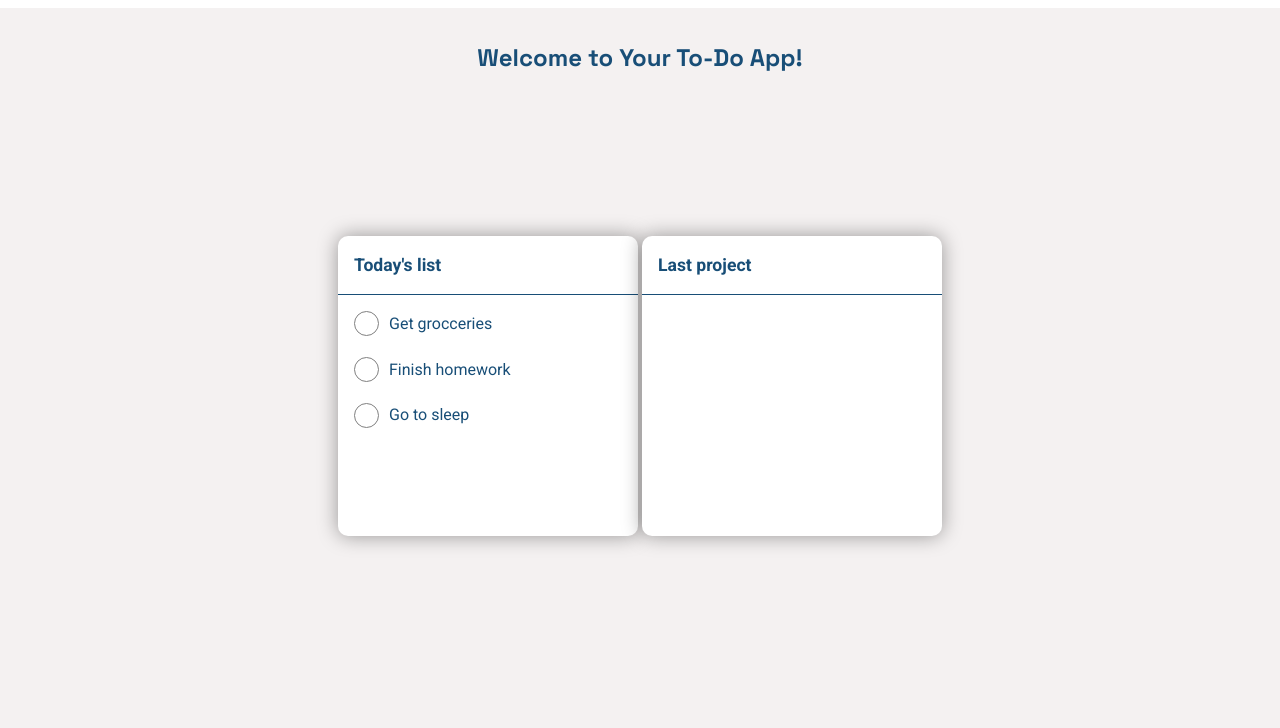
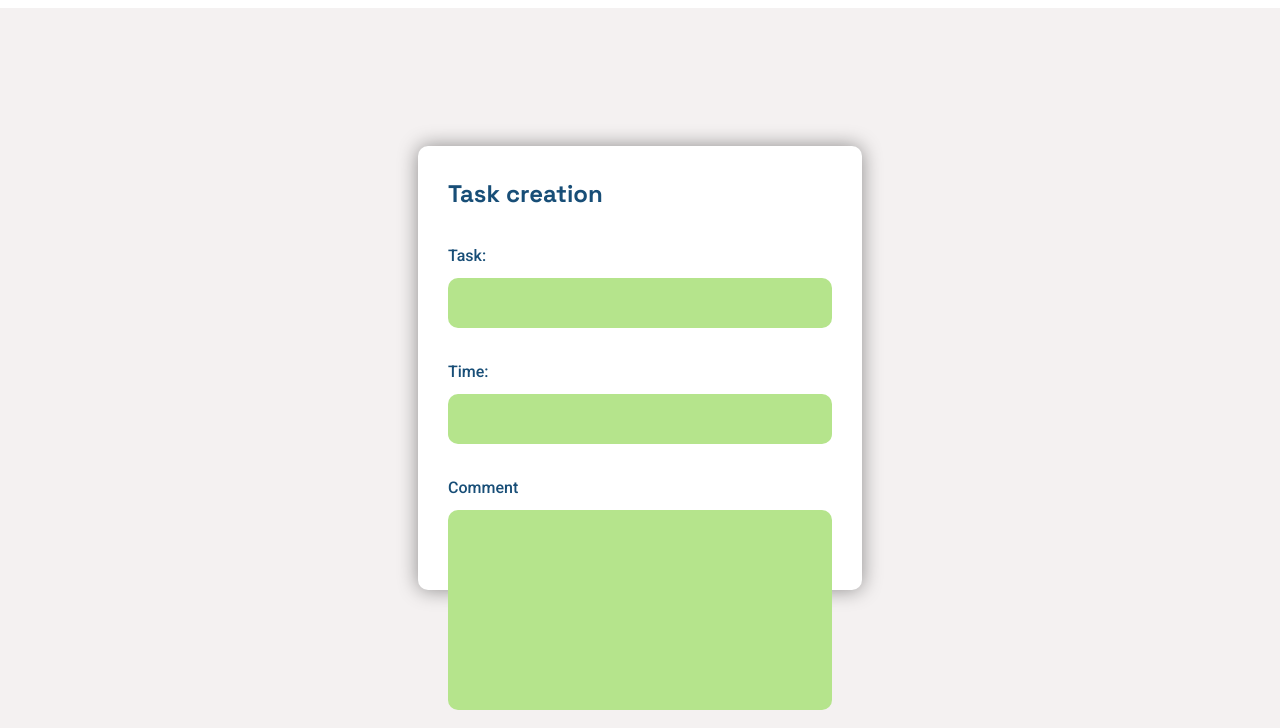
Before and after one commit to codingbyday3/to-do-app, a website built with webpack: page src/template.html in a window 1280 px wide. Shown: the part 72-800 px from the top of the page. Built offline with nearby package versions, Linux system fonts and the light colour scheme.

Commit message:
Style: dialog

```diff
--- a/src/calendar.js
+++ b/src/calendar.js
@@ -25,19 +25,7 @@ function createTasks(title, time){
   }
 }
 
-function createHtml(){
 
-  const contentContainer = document.querySelector("#content-container")
-  const calendarContainer = document.createElement("div")
-  calendarContainer.className = "calendar-container"
-  contentContainer.innerHTML = ""
-  sidebarContainer.className = "sidebar"
-  mainContainer.className = "calendar-main"
-  calendarContainer.appendChild(sidebarContainer)
-  calendarContainer.appendChild(mainContainer)
-  contentContainer.appendChild(calendarContainer)
-
-}
 
 function getWeek(date){
   const previousWeekBtn = document.querySelector(".btn-previous-week")
@@ -120,7 +108,7 @@ function generateSidebar(date){
         <p>${day.day}</p>
       `
       button.addEventListener("click",()=>{
-        handleSelectedDate()
+        renderTasksContainer()
       })
       btnContainer.appendChild(button)
     })
@@ -131,7 +119,7 @@ function generateSidebar(date){
 }
 
 
-function handleSelectedDate(){
+function renderTasksContainer(){
 
   function renderTasksHtml(){
     mainContainer.innerHTML = `
@@ -163,9 +151,23 @@ function handleSelectedDate(){
 
 
 function generateCalendar(){
+  function createHtml(){
+
+    const contentContainer = document.querySelector("#content-container")
+    const calendarContainer = document.createElement("div")
+    calendarContainer.className = "calendar-container"
+    contentContainer.innerHTML = ""
+    sidebarContainer.className = "sidebar"
+    mainContainer.className = "calendar-main"
+    calendarContainer.appendChild(sidebarContainer)
+    calendarContainer.appendChild(mainContainer)
+    contentContainer.appendChild(calendarContainer)
+
+  }
+
   createHtml()
   generateSidebar(new Date())
-  handleSelectedDate()
+  renderTasksContainer()
 
 }
 
--- a/src/index.js
+++ b/src/index.js
@@ -9,15 +9,15 @@ function renderContent(){
   const projectsBtn = document.querySelector(".btn-projects")
 
 
-  generateHomePage()
-  homeBtn.addEventListener("click", ()=>{
-    generateHomePage()
-  })
+  // generateHomePage()
+  // homeBtn.addEventListener("click", ()=>{
+  //   generateHomePage()
+  // })
 
-  calendarBtn.addEventListener("click",()=>{
-    generateCalendar()
+  // calendarBtn.addEventListener("click",()=>{
+  //   generateCalendar()
 
-  })
+  // })
 }
 
 renderContent()
--- a/src/styles.css
+++ b/src/styles.css
@@ -14,6 +14,9 @@
   /* font-familys */
   --ff-roboto:"Roboto", sans-serif;
   --ff-space-grotesk:"Space Grotesk", sans-serif;
+
+  /* box-shadow */
+  --bs-default:0 0 20px rgba(0, 0, 0, 0.427)
 }
 
 *, *::before, *::after {
@@ -104,7 +107,7 @@ nav{
   height: 100%;
   padding: 2rem;
   display: flex;
-
+  position: relative;
   justify-content: center;
 }
 
@@ -128,7 +131,7 @@ nav{
 
   border-radius: 10px;
   background-color: white;
-  box-shadow: 0 0 20px rgba(0, 0, 0, 0.383);
+  box-shadow: var(--bs-default);
   color: var(--clr-blue-900);
 }
 
@@ -199,7 +202,7 @@ input[type="checkbox"]:checked::before{
 
   display: flex;
   flex-direction: column;
-  box-shadow: 0 0 20px rgba(0, 0, 0, 0.377);
+  box-shadow: var(--bs-default);
 
 }
 
@@ -257,7 +260,7 @@ input[type="checkbox"]:checked::before{
 .task-container{
   background-color: white;
   color: var(--clr-blue-900);
-  box-shadow: 0 0 15px rgba(0, 0, 0, 0.404);
+  box-shadow: var(--bs-default);
 }
 
 .add-new-task{
@@ -298,3 +301,70 @@ input[type="checkbox"]:checked::before{
   font-size: 1.3rem;
   font-weight: 700;
 }
+
+dialog{
+  position: absolute;
+  top: 50%;
+  left: 50%;
+  transform: translate(-50%, -50%);
+  border: none;
+  box-shadow:var(--bs-default);
+  border-radius: 10px;
+  padding: 30px;
+}
+
+form{
+  display: flex;
+  flex-direction: column;
+  gap: 2rem;
+  width: 30vw;
+  height: 30vw;
+  color: var(--clr-blue-900);
+}
+form label{
+  font-weight: 500;
+
+}
+
+form div{
+  width: 100%;
+  display: flex;
+  flex-direction: column;
+  gap: 10px;
+}
+
+dialog input{
+  height: 50px;
+  appearance: none;
+  border: none;
+  background-color: var(--clr-green-500);
+  border-radius: 10px;
+  color: var(--clr-blue-900);
+
+}
+
+dialog input:focus{
+  outline: none;
+  border: 2px solid var(--clr-green-600);
+}
+
+
+dialog textarea{
+  height: 200px;
+  resize: none;
+  background-color: var(--clr-green-500);
+  border-radius: 10px;
+  border: none;
+  color: var(--clr-blue-900);
+}
+
+dialog textarea:focus{
+  outline: none;
+  border: 2px solid var(--clr-green-600);
+  color: var(--clr-blue-900);
+}
+
+dialog textarea,
+dialog input{
+  padding: 10px;
+}
--- a/src/template.html
+++ b/src/template.html
@@ -38,7 +38,24 @@
   <main>
     <div id="content-container">
 
-      </div>
+      <dialog open>
+        <form action="">
+          <h2>Task creation</h2>
+          <div>
+            <label for="task">Task:</label>
+            <input autocomplete="off" id="task" type="text">
+          </div>
+
+          <div>
+            <label for="time">Time: </label>
+            <input autocomplete="off" id="time" type="text">
+          </div>
+          <div>
+            <label for="comment">Comment</label>
+            <textarea name="" id="comment"></textarea>
+          </div>
+        </form>
+      </dialog>
     </div>
   </main>
 </body>
```
